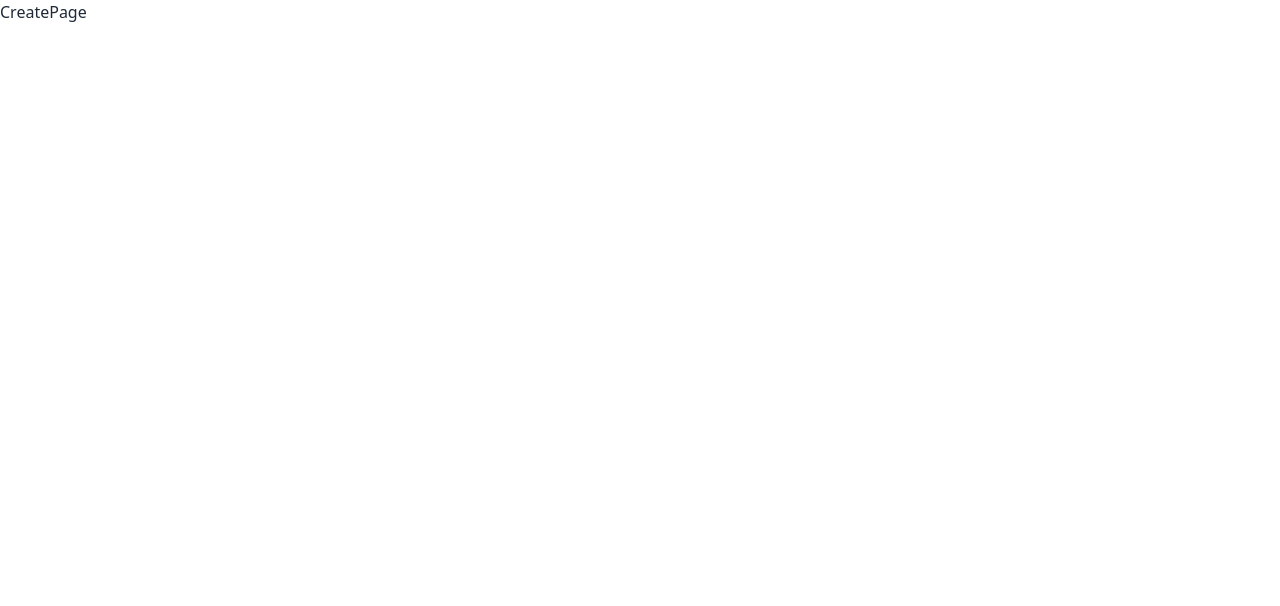
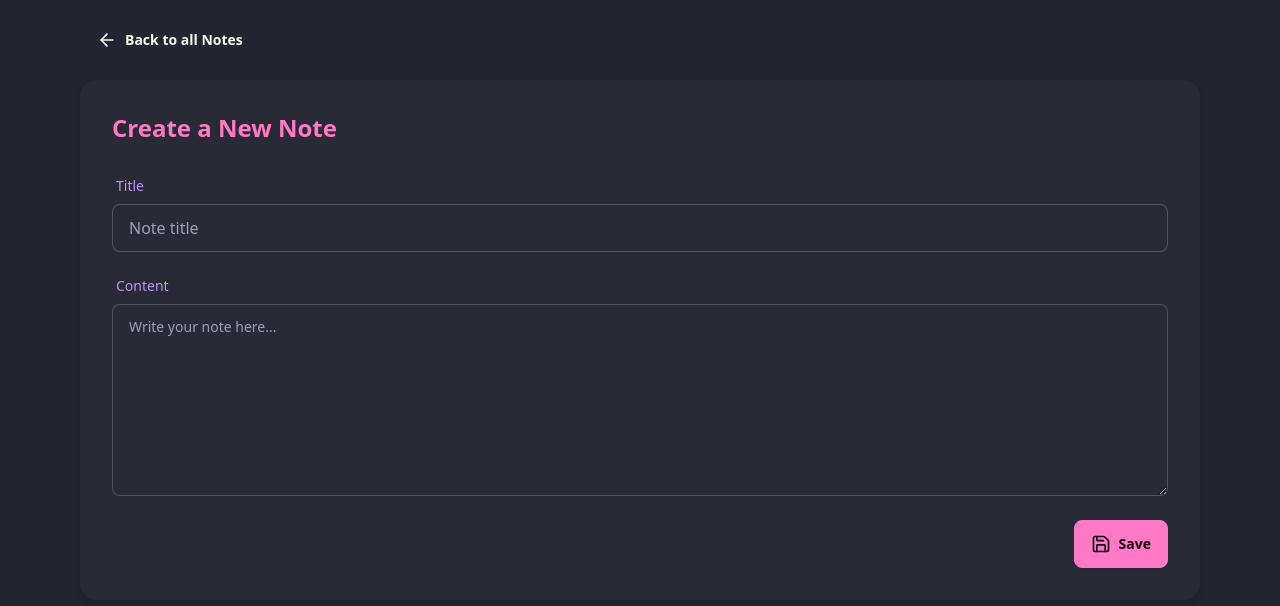
Before and after one commit to WitchDevelops/MERNories, a React (Vite) app in the folder frontend/: page /create in a window 1280 px wide. Shown: the top 606 px of the page. Built offline with nearby package versions, Linux system fonts and the light colour scheme.

Commit message:
feat: add markup and styles to create new note page

```diff
--- a/frontend/src/pages/CreatePage.tsx
+++ b/frontend/src/pages/CreatePage.tsx
@@ -1,11 +1,72 @@
+import { ArrowLeftIcon, SaveIcon } from "lucide-react";
 import { useState } from "react";
+import { Link } from "react-router";
 export const CreatePage = () => {
   const [title, setTitle] = useState("");
   const [content, setContent] = useState("");
   const [loading, setLoading] = useState(false);
 
-  const handleSubmit = () => {
+  const handleSubmit = (e: React.FormEvent) => {
+    e.preventDefault();
+    setLoading(true);
+    console.log("Submitting:", { title, content });
+  };
+  return (
+    <div data-theme="dracula" className="min-h-screen bg-base-200">
+      <div className="max-w-6xl mx-auto p-4 space-y-4">
+        <Link to={"/"} className="btn btn-ghost">
+          <ArrowLeftIcon className="size-5" /> Back to all Notes
+        </Link>
 
-  }
-  return <div>CreatePage</div>;
+        <div className="card bg-base-100 shadow-md">
+          <div className="card-body">
+            <h2 className="card-title text-2xl mb-4 text-primary">
+              Create a New Note
+            </h2>
+            <form onSubmit={handleSubmit}>
+              <div className="form-control mb-4">
+                <label className="label">
+                  <span className="label-text text-secondary">Title</span>
+                </label>
+                <input
+                  className="input input-bordered"
+                  type="text"
+                  placeholder="Note title"
+                  value={title}
+                  onChange={(e) => setTitle(e.target.value)}
+                  required
+                ></input>
+              </div>
+              <div className="form-control mb-4">
+                <label className="label">
+                  <span className="label-text text-secondary">Content</span>
+                </label>
+                <textarea
+                  className="textarea textarea-bordered min-h-48"
+                  placeholder="Write your note here..."
+                  value={content}
+                  onChange={(e) => setContent(e.target.value)}
+                ></textarea>
+              </div>
+              <div className="flex justify-end mt-6">
+                <button
+                  className="btn btn-primary"
+                  type="submit"
+                  disabled={loading}
+                >
+                  {loading ? (
+                    "Saving..."
+                  ) : (
+                    <p className="flex items-center">
+                      <SaveIcon className="size-5 mr-2" /> Save
+                    </p>
+                  )}
+                </button>
+              </div>
+            </form>
+          </div>
+        </div>
+      </div>
+    </div>
+  );
 };
```
